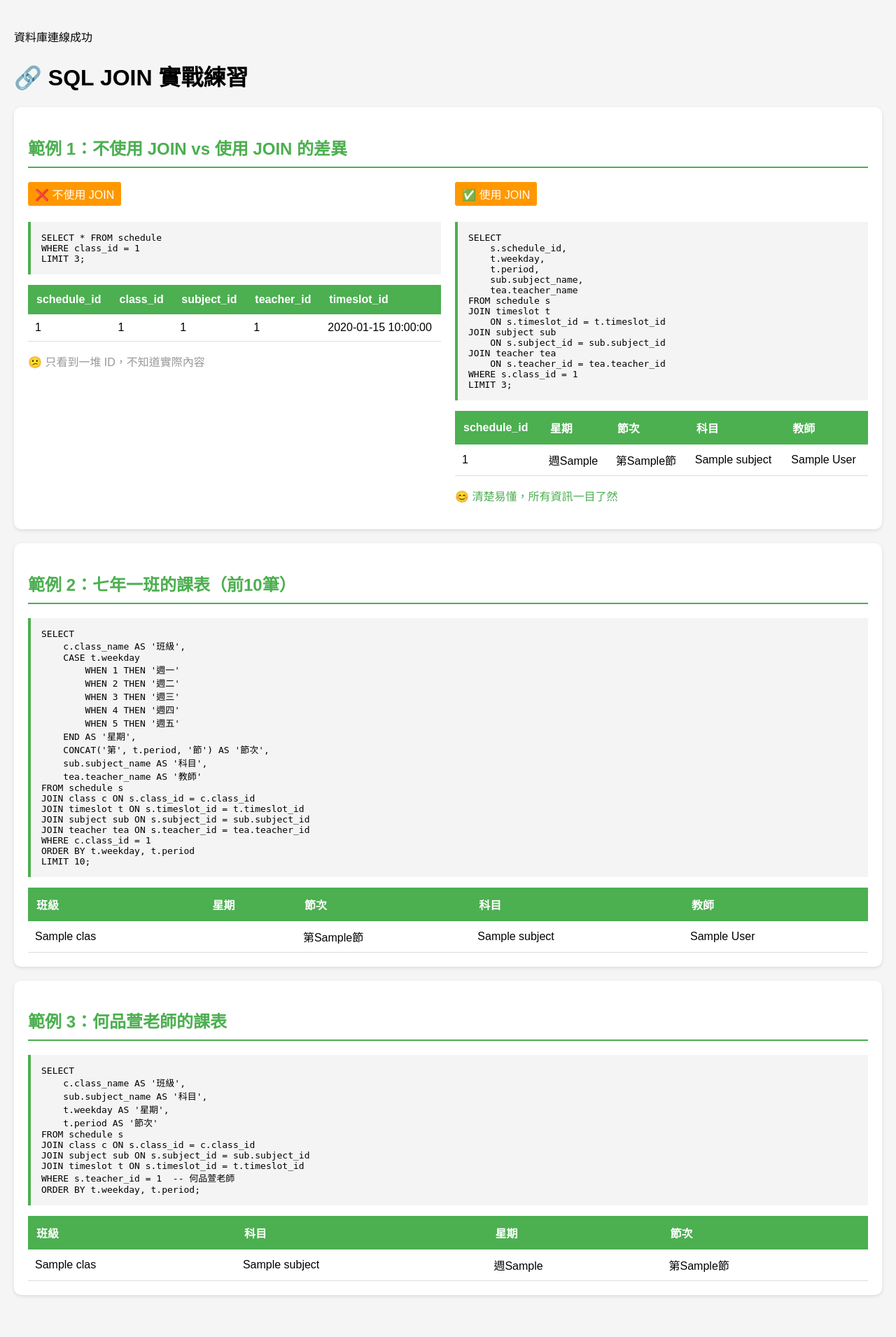
After one commit to StevenChinMaho/schedule-system, a PHP site: page /test_join.php in a window 1280 px wide. The commit adds this page. Shown: the whole page at 70% size. Run offline with PHP 8.4, Linux system fonts and the light colour scheme; tables that the repository leaves empty or names only in its code hold one stand-in row (values such as "Sample post").

Commit message:
feat: schedule select test without join

```diff
--- /dev/null
+++ b/test_join.php
@@ -0,0 +1,297 @@
+<?php
+require_once 'includes/config.php';
+?>
+<!DOCTYPE html>
+<html lang="zh-TW">
+<head>
+    <meta charset="UTF-8">
+    <title>SQL JOIN 練習</title>
+    <style>
+        body {
+            font-family: 'Microsoft JhengHei', Arial, sans-serif;
+            max-width: 1400px;
+            margin: 20px auto;
+            padding: 20px;
+            background-color: #f5f5f5;
+        }
+        .query-box {
+            background-color: white;
+            padding: 20px;
+            margin: 20px 0;
+            border-radius: 10px;
+            box-shadow: 0 2px 5px rgba(0,0,0,0.1);
+        }
+        .query-box h2 {
+            color: #4CAF50;
+            border-bottom: 2px solid #4CAF50;
+            padding-bottom: 10px;
+        }
+        pre {
+            background-color: #f4f4f4;
+            padding: 15px;
+            border-left: 4px solid #4CAF50;
+            overflow-x: auto;
+        }
+        table {
+            width: 100%;
+            border-collapse: collapse;
+            margin-top: 15px;
+        }
+        th {
+            background-color: #4CAF50;
+            color: white;
+            padding: 12px;
+            text-align: left;
+        }
+        td {
+            padding: 10px;
+            border-bottom: 1px solid #ddd;
+        }
+        tr:hover {
+            background-color: #f5f5f5;
+        }
+        .comparison {
+            display: flex;
+            gap: 20px;
+        }
+        .comparison > div {
+            flex: 1;
+        }
+        .label {
+            background-color: #ff9800;
+            color: white;
+            padding: 5px 10px;
+            border-radius: 3px;
+            display: inline-block;
+            margin-bottom: 10px;
+        }
+    </style>
+</head>
+<body>
+    <h1>🔗 SQL JOIN 實戰練習</h1>
+
+    <!-- 範例 1：不使用 JOIN vs 使用 JOIN -->
+    <div class="query-box">
+        <h2>範例 1：不使用 JOIN vs 使用 JOIN 的差異</h2>
+
+        <div class="comparison">
+            <div>
+                <span class="label">❌ 不使用 JOIN</span>
+                <pre>SELECT * FROM schedule
+WHERE class_id = 1
+LIMIT 3;</pre>
+
+                <table>
+                    <thead>
+                        <tr>
+                            <th>schedule_id</th>
+                            <th>class_id</th>
+                            <th>subject_id</th>
+                            <th>teacher_id</th>
+                            <th>timeslot_id</th>
+                        </tr>
+                    </thead>
+                    <tbody>
+                        <?php
+                        $sql = "SELECT * FROM schedule WHERE class_id = 1 LIMIT 3";
+                        $stmt = $pdo->query($sql);
+                        while ($row = $stmt->fetch()) {
+                            echo "<tr>";
+                            echo "<td>{$row['schedule_id']}</td>";
+                            echo "<td>{$row['class_id']}</td>";
+                            echo "<td>{$row['subject_id']}</td>";
+                            echo "<td>{$row['teacher_id']}</td>";
+                            echo "<td>{$row['timeslot_id']}</td>";
+                            echo "</tr>";
+                        }
+                        ?>
+                    </tbody>
+                </table>
+                <p style="color: #999;">😕 只看到一堆 ID，不知道實際內容</p>
+            </div>
+
+            <div>
+                <span class="label">✅ 使用 JOIN</span>
+                <pre>SELECT
+    s.schedule_id,
+    t.weekday,
+    t.period,
+    sub.subject_name,
+    tea.teacher_name
+FROM schedule s
+JOIN timeslot t
+    ON s.timeslot_id = t.timeslot_id
+JOIN subject sub
+    ON s.subject_id = sub.subject_id
+JOIN teacher tea
+    ON s.teacher_id = tea.teacher_id
+WHERE s.class_id = 1
+LIMIT 3;</pre>
+
+                <table>
+                    <thead>
+                        <tr>
+                            <th>schedule_id</th>
+                            <th>星期</th>
+                            <th>節次</th>
+                            <th>科目</th>
+                            <th>教師</th>
+                        </tr>
+                    </thead>
+                    <tbody>
+                        <?php
+                        $sql = "SELECT
+                                    s.schedule_id,
+                                    t.weekday,
+                                    t.period,
+                                    sub.subject_name,
+                                    tea.teacher_name
+                                FROM schedule s
+                                JOIN timeslot t ON s.timeslot_id = t.timeslot_id
+                                JOIN subject sub ON s.subject_id = sub.subject_id
+                                JOIN teacher tea ON s.teacher_id = tea.teacher_id
+                                WHERE s.class_id = 1
+                                LIMIT 3";
+                        $stmt = $pdo->query($sql);
+                        while ($row = $stmt->fetch()) {
+                            echo "<tr>";
+                            echo "<td>{$row['schedule_id']}</td>";
+                            echo "<td>週{$row['weekday']}</td>";
+                            echo "<td>第{$row['period']}節</td>";
+                            echo "<td>{$row['subject_name']}</td>";
+                            echo "<td>{$row['teacher_name']}</td>";
+                            echo "</tr>";
+                        }
+                        ?>
+                    </tbody>
+                </table>
+                <p style="color: #4CAF50;">😊 清楚易懂，所有資訊一目了然</p>
+            </div>
+        </div>
+    </div>
+
+    <!-- 範例 2：查詢某個班級的完整課表 -->
+    <div class="query-box">
+        <h2>範例 2：七年一班的課表（前10筆）</h2>
+        <pre>SELECT
+    c.class_name AS '班級',
+    CASE t.weekday
+        WHEN 1 THEN '週一'
+        WHEN 2 THEN '週二'
+        WHEN 3 THEN '週三'
+        WHEN 4 THEN '週四'
+        WHEN 5 THEN '週五'
+    END AS '星期',
+    CONCAT('第', t.period, '節') AS '節次',
+    sub.subject_name AS '科目',
+    tea.teacher_name AS '教師'
+FROM schedule s
+JOIN class c ON s.class_id = c.class_id
+JOIN timeslot t ON s.timeslot_id = t.timeslot_id
+JOIN subject sub ON s.subject_id = sub.subject_id
+JOIN teacher tea ON s.teacher_id = tea.teacher_id
+WHERE c.class_id = 1
+ORDER BY t.weekday, t.period
+LIMIT 10;</pre>
+
+        <table>
+            <thead>
+                <tr>
+                    <th>班級</th>
+                    <th>星期</th>
+                    <th>節次</th>
+                    <th>科目</th>
+                    <th>教師</th>
+                </tr>
+            </thead>
+            <tbody>
+                <?php
+                $sql = "SELECT
+                            c.class_name,
+                            CASE t.weekday
+                                WHEN 1 THEN '週一'
+                                WHEN 2 THEN '週二'
+                                WHEN 3 THEN '週三'
+                                WHEN 4 THEN '週四'
+                                WHEN 5 THEN '週五'
+                            END AS weekday_text,
+                            CONCAT('第', t.period, '節') AS period_text,
+                            sub.subject_name,
+                            tea.teacher_name
+                        FROM schedule s
+                        JOIN class c ON s.class_id = c.class_id
+                        JOIN timeslot t ON s.timeslot_id = t.timeslot_id
+                        JOIN subject sub ON s.subject_id = sub.subject_id
+                        JOIN teacher tea ON s.teacher_id = tea.teacher_id
+                        WHERE c.class_id = 1
+                        ORDER BY t.weekday, t.period
+                        LIMIT 10";
+                $stmt = $pdo->query($sql);
+                while ($row = $stmt->fetch()) {
+                    echo "<tr>";
+                    echo "<td>{$row['class_name']}</td>";
+                    echo "<td>{$row['weekday_text']}</td>";
+                    echo "<td>{$row['period_text']}</td>";
+                    echo "<td>{$row['subject_name']}</td>";
+                    echo "<td>{$row['teacher_name']}</td>";
+                    echo "</tr>";
+                }
+                ?>
+            </tbody>
+        </table>
+    </div>
+
+    <!-- 範例 3：查詢某位教師的課表 -->
+    <div class="query-box">
+        <h2>範例 3：何品萱老師的課表</h2>
+        <pre>SELECT
+    c.class_name AS '班級',
+    sub.subject_name AS '科目',
+    t.weekday AS '星期',
+    t.period AS '節次'
+FROM schedule s
+JOIN class c ON s.class_id = c.class_id
+JOIN subject sub ON s.subject_id = sub.subject_id
+JOIN timeslot t ON s.timeslot_id = t.timeslot_id
+WHERE s.teacher_id = 1  -- 何品萱老師
+ORDER BY t.weekday, t.period;</pre>
+
+        <table>
+            <thead>
+                <tr>
+                    <th>班級</th>
+                    <th>科目</th>
+                    <th>星期</th>
+                    <th>節次</th>
+                </tr>
+            </thead>
+            <tbody>
+                <?php
+                $sql = "SELECT
+                            c.class_name,
+                            sub.subject_name,
+                            t.weekday,
+                            t.period
+                        FROM schedule s
+                        JOIN class c ON s.class_id = c.class_id
+                        JOIN subject sub ON s.subject_id = sub.subject_id
+                        JOIN timeslot t ON s.timeslot_id = t.timeslot_id
+                        WHERE s.teacher_id = 1
+                        ORDER BY t.weekday, t.period";
+                $stmt = $pdo->query($sql);
+                $count = 0;
+                while ($row = $stmt->fetch()) {
+                    echo "<tr>";
+                    echo "<td>{$row['class_name']}</td>";
+                    echo "<td>{$row['subject_name']}</td>";
+                    echo "<td>週{$row['weekday']}</td>";
+                    echo "<td>第{$row['period']}節</td>";
+                    echo "</tr>";
+                    $count++;
+                }
+                ?>
+            </tbody>
+        </table>
+    </div>
+</body>
+</html>
```
Also changed, not shown: ShowSchedule.php (added, +10 -0 lines), index.html (deleted, +0 -23 lines), index.php (added, +62 -0 lines), sendForm.php (+4 -3 lines).
